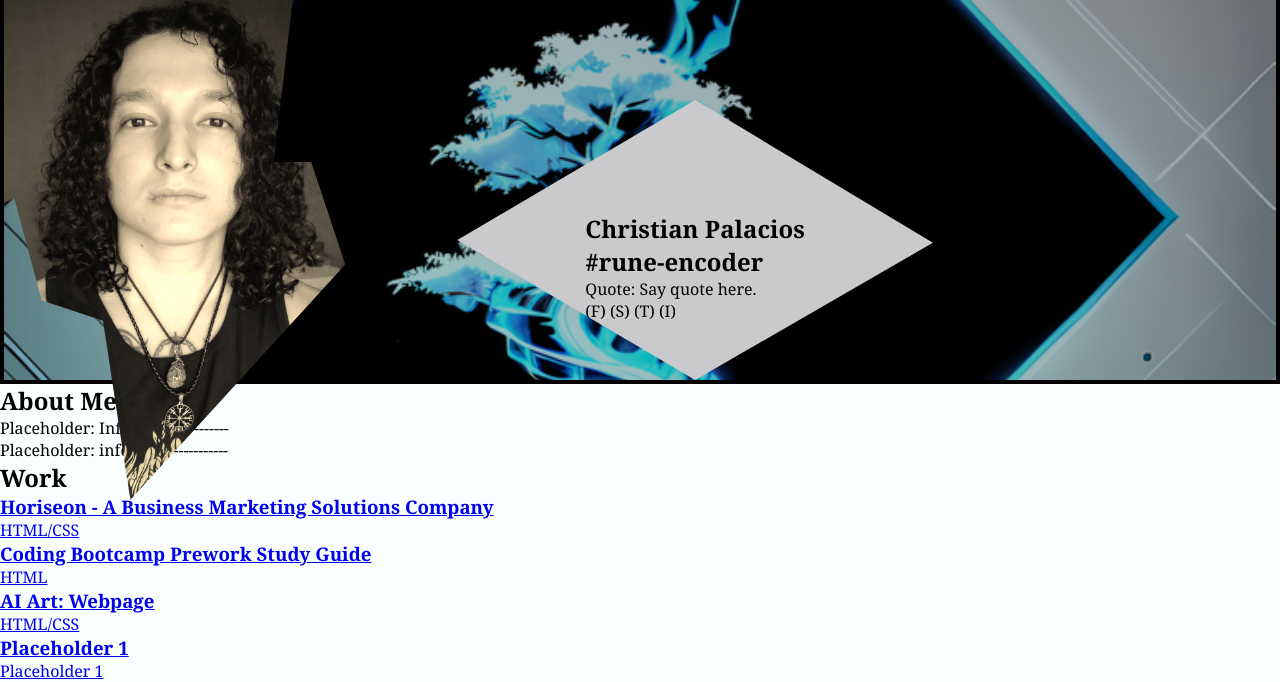
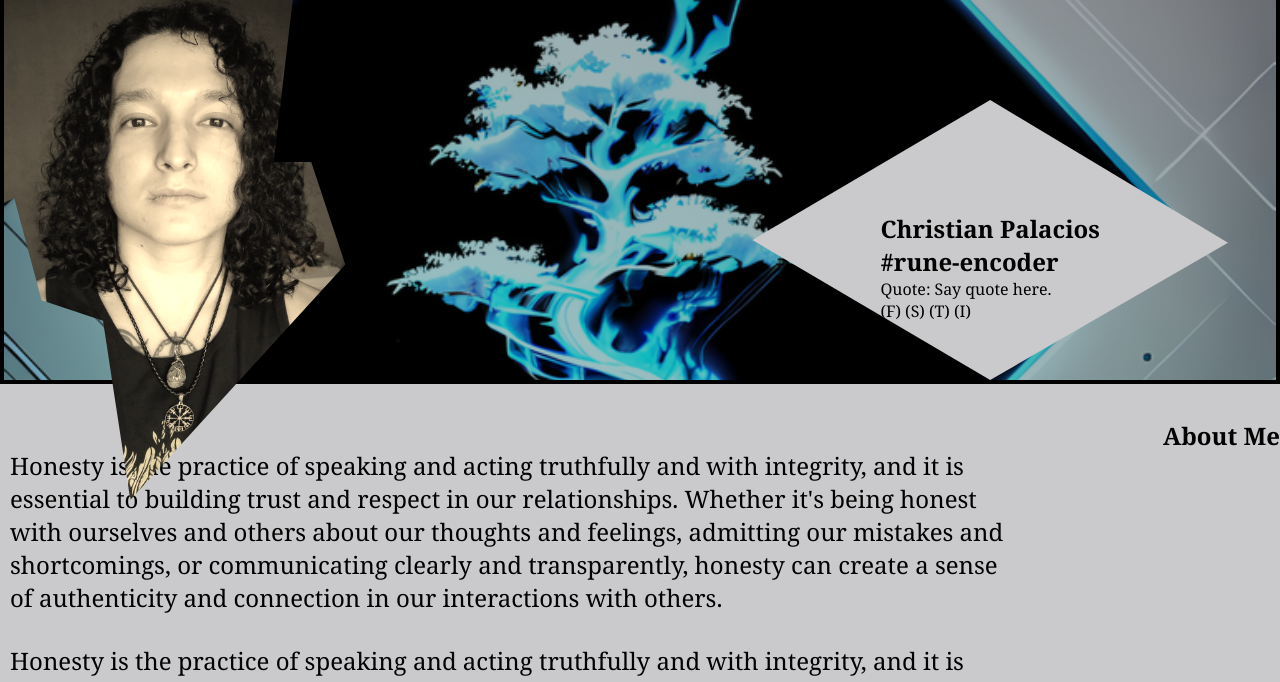
Before and after one commit to rune-encoder/Portfolio-v1, a plain HTML site: page index.html in a window 1280 px wide. Shown: the part 96-778 px from the top of the page. Drawn offline with Linux system fonts and the light colour scheme.

Commit message:
1. Added Images & Project Cards, 2. Added CSS Comments, 3. Added Additional CSS Code

```diff
--- a/assets/style.css
+++ b/assets/style.css
@@ -16,82 +16,188 @@
 body {
     font-family: Cambria, Cochin, Georgia, Times, 'Times New Roman', serif;
     color: var(--dark);
-    background-color: var(--light);
+    background-color: var(--medium);
 }
 
+/*Header Container: Contains: Title and Navagation Bar*/
 header {
+    /*Background Image and Style - Header*/
     background-image: url(./images/header.png), linear-gradient(175deg, var(--tertiary) 0%, var(--medium) 100%);
     background-blend-mode: luminosity;
     background-color: var(--medium);
     background-size: cover;
     background-position: center;
     background-repeat: no-repeat;
-
+    /*Position and Size - Header*/
     position: static;
     width: 100%;
     height: 10vh;
-    align-items: center;
+    /*Display Behavior - Header*/
     display: flex;
     justify-content: space-between;
+    align-items: center;
 }
 
+/*Header: Title and Logo*/
 h1 {
+    /*Background Image and Style - Title and Logo*/
     background-image: url("./images/icon2.png");
     background-size: contain;
     background-position: center;
     background-repeat: no-repeat;
-    /* box-shadow: 10px 10px 20px 0px rgba(0,0,0,0.75); */
+    /*Text Style - Title and Logo*/
+    color: var(--tertiary)
+    font-variant: small-caps;
     font-style: oblique;
     font-weight: 500;
     line-height: 1.8;
+    /*Block Dimensions - Title and Logo*/
     margin-left: 0;
     padding: 3vh 0;
 }
 
+/*Header: Navagation Bar*/
 nav {
+    /*Block Dimensions - Navagation Bar*/
     margin-top: 57px;
     margin-right: 10px;
 }
 
+/*Header Navagation Bar: Links*/
 nav a {
+    /*Text Style - Nav Individual Links*/
+    color: var(--light);
+    font-size: 1.3rem;
     text-decoration: none;
+    /*Block Dimensions - Nav Individual Links*/
     padding: 5px 10px;
-    font-size: 1.3rem;
-    color: var(--light);
 }
+/*!!!End of Header Section!!!*/
 
+/*Main Section Container: Contains Background, Profile Photo, Basic Summary*/
 .hero-banner {
+    /*Background Image and Style - Main Container and Background*/
     background-image: url("../assets/images/main-background.png"), linear-gradient(27deg, var(--secondary) 0%, var(--medium) 100%);
     background-blend-mode: multiply;
     background-color: var(--medium);
     background-position: center;
     background-repeat: no-repeat;
     background-size: cover;
+    /*Border Style - Main Container and Background*/
     border: 0.5vh var(--dark) solid;
-
+    /*Block Dimensions - Main Container and Background*/
     height: 50vh;
     padding: 0;
-
+    /*Display Behavior - Main Container and Background*/
     display: flex;
-    justify-content: flex-start;
+    justify-content: space-between;
 }
 
+/*Main Section: Profile Photo*/
 section figure img {
+    /*Style - Profile Photo*/
     clip-path: polygon(85% 0%, 79% 34%, 90% 34%, 100% 54%, 37% 100%, 29% 65%, 11% 61%, 3% 41%, 0% 42%, 0% 0%);
     filter: drop-shadow(30px 30px 15px #9206e2);
     filter: grayscale(50%) sepia(75%);
+    /*Block Dimensions - Profile Photo*/
     margin: 0;
     max-height: 512px;
-    max-width: 512px;
 }
 
+/*Main Section: Basic Summary */
 hgroup {
+    /*Background Style - Summary*/
     background-color: var(--medium);
+    clip-path: polygon(50% 0%, 100% 51%, 50% 100%, 0 50%);
+    /*Text Style - Summary*/
+    color: var(--dark);
+    font-weight: 300;
+
+    /* flex: 0 0 50%; */
+
+    /*Block Dimensions - Summary*/
     margin: 7rem 3rem 0 7rem;
     padding: 7rem 8rem;
-    clip-path: polygon(50% 0%, 100% 51%, 50% 100%, 0 50%);
-    filter: drop-shadow(6px 7px 11px var(--light));
+}
+/*!!!End of Main Section!!!*/
 
-    color: var(--dark);
-    font-weight: 300;
+
+.resources {
+    margin: 25px 0;
+    padding: 10px 0;
+    display: flex;
+    flex-flow: row-reverse wrap;
+    align-items: stretch;
+    justify-content: space-between;
 }
+
+.section-heading {
+
+}
+
+.resources div {
+    flex: 0 0 80%;
+}
+
+.resources p {
+    margin: 30px 10px;
+    font-size: 150%;
+    font-weight: 200;
+}
+
+.card-container {
+    display: flex;
+    flex-wrap: wrap;
+    justify-content: center;
+}
+
+/*Project Cards Container*/
+.cards {
+    /*Border Style - Project Cards*/
+    border-radius: 50px 0 0 0;
+    border-top: 5px solid var(--primary);
+    border-left: 10px solid var(--secondary);
+
+    /*Background Style - Project Cards*/
+    background-size: 100%;
+    background-repeat: no-repeat;
+    background-blend-mode: hard-light;
+
+    /*Text Style - Project Cards*/
+    text-decoration: none;
+    color: var(--light);
+    font-variant: small-caps;
+    font-size: 110;
+
+    /*!!!! - Project Cards*/
+
+
+}
+
+.cards:first-child {
+    min-height: 450px;
+    flex: 0 0 95%;
+}
+
+
+/* Portfolio Project Images*/
+#card1 {
+    background-image: url(./images/Shot-Horiseon.png), linear-gradient(175deg, var(--light) 0%, var(--primary) 100%);
+}
+
+#card2 {
+    background-image: url(./images/Shot-PreWork.png), linear-gradient(175deg, var(--light) 0%, var(--primary) 100%);
+}
+
+#card3 {
+    background-image: url(./images/Shot-AiArt.png), linear-gradient(175deg, var(--light) 0%, var(--primary) 100%);
+}
+
+#card4 {
+    background-image: url(./images/00180.png), linear-gradient(175deg, var(--light) 0%, var(--primary) 100%);
+}
+
+#card5 {
+    background-image: url(./images/00180.png), linear-gradient(175deg, var(--light) 0%, var(--primary) 100%);
+}
+/* End of Portfolio Project Images*/
--- a/index.html
+++ b/index.html
@@ -35,51 +35,51 @@
 
   <main>
 
-    <section>
-      <h2>About Me</h2>
+    <section class="resources" id="about">
+      <h2 class="section-heading">About Me</h2>
       <div>
         <p>
-          Placeholder: Info -------------------
+          Honesty is the practice of speaking and acting truthfully and with integrity, and it is essential to building trust and respect in our relationships. Whether it's being honest with ourselves and others about our thoughts and feelings, admitting our mistakes and shortcomings, or communicating clearly and transparently, honesty can create a sense of authenticity and connection in our interactions with others.
         </p>
         <p>
-          Placeholder: info -------------------
+          Honesty is the practice of speaking and acting truthfully and with integrity, and it is essential to building trust and respect in our relationships. Whether it's being honest with ourselves and others about our thoughts and feelings, admitting our mistakes and shortcomings, or communicating clearly and transparently, honesty can create a sense of authenticity and connection in our interactions with others.
         </p>
       </div>
     </section>
 
-    <section>
-      <h2>Work</h2>
+    <section class="resources" id="work">
+      <h2 class="section-heading">Work</h2>
 
-      <div>
-        <a href="https://rune-encoder.github.io/Horiseon-Hompage/" class="card">
+      <div class="card-container">
+        <a href="https://rune-encoder.github.io/Horiseon-Hompage/" class="cards" id="card1">
           <div>
             <h3>Horiseon - A Business Marketing Solutions Company</h3>
             <span>HTML/CSS</span>
           </div>
         </a>
 
-        <a href="https://rune-encoder.github.io/prework-study-guide/" class="cards">
+        <a href="https://rune-encoder.github.io/prework-study-guide/" class="cards" id="card2">
           <div>
             <h3>Coding Bootcamp Prework Study Guide</h3>
             <span>HTML</span>
           </div>
         </a>
 
-        <a href="https://rune-encoder.github.io/mini-projectv2/" class="cards">
+        <a href="https://rune-encoder.github.io/mini-projectv2/" class="cards" id="card3">
           <div>
             <h3>AI Art: Webpage</h3>
             <span>HTML/CSS</span>
           </div>
         </a>
 
-        <a href="#" class="cards">
+        <a href="#" class="cards" id="card4">
           <div>
             <h3>Placeholder 1</h3>
             <span>Placeholder 1</span>
           </div>
         </a>
 
-        <a href="#" class="cards">
+        <a href="#" class="cards" id="card5">
           <div>
             <h3>Placeholder 2</h3>
             <span>Placeholder 2</span>
@@ -89,7 +89,7 @@
     </section>
 
     <footer id="contact-me">
-      <h2>Contact Me</h2>
+      <h2 class="section-heading">Contact Me</h2>
       <div>
         <address>
           <a href="tel:+17777777777">777.777.7777</a>
```
Also changed, not shown: assets/images/Shot-AiArt.png (added), assets/images/Shot-Horiseon.png (added), assets/images/Shot-PreWork.png (added).
